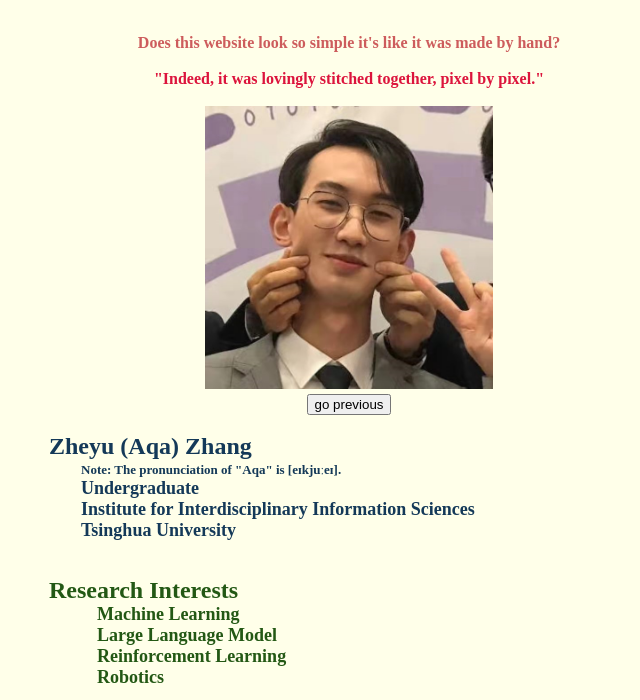
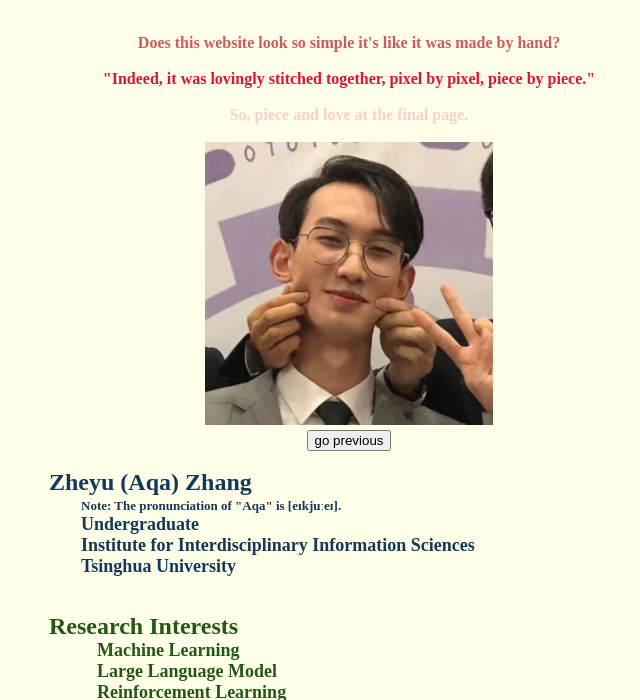
Before and after one commit to ZheyuAqaZhang/ZheyuAqaZhang.github.io, a plain HTML site: page index.html in a window 1280 px wide. Shown: the part 126-826 px from the top of the page, without its empty margins (291-931 px from the left). Drawn offline with Linux system fonts and the light colour scheme.

Commit message:
piece and love

```diff
--- a/index.html
+++ b/index.html
@@ -36,7 +36,9 @@
 
     <div align="center" style="font: 'Fira Sans', sans-serif; font-weight: bold; color: #CD5C5C">Does this website look so simple it's like it was made by hand?</div>
     <br>
-    <div align="center" style="font: 'Fira Sans', sans-serif; font-weight: bold; color: #DC143C">"Indeed, it was lovingly stitched together, pixel by pixel."</div>
+    <div align="center" style="font: 'Fira Sans', sans-serif; font-weight: bold; color: #DC143C">"Indeed, it was lovingly stitched together, pixel by pixel, piece by piece."</div>
+    <br>
+    <div align="center" style="font: 'Fira Sans', sans-serif; font-weight: bold; color: #dc146733">So, piece and love at the final page.</div>
 
     <br>
 
```
